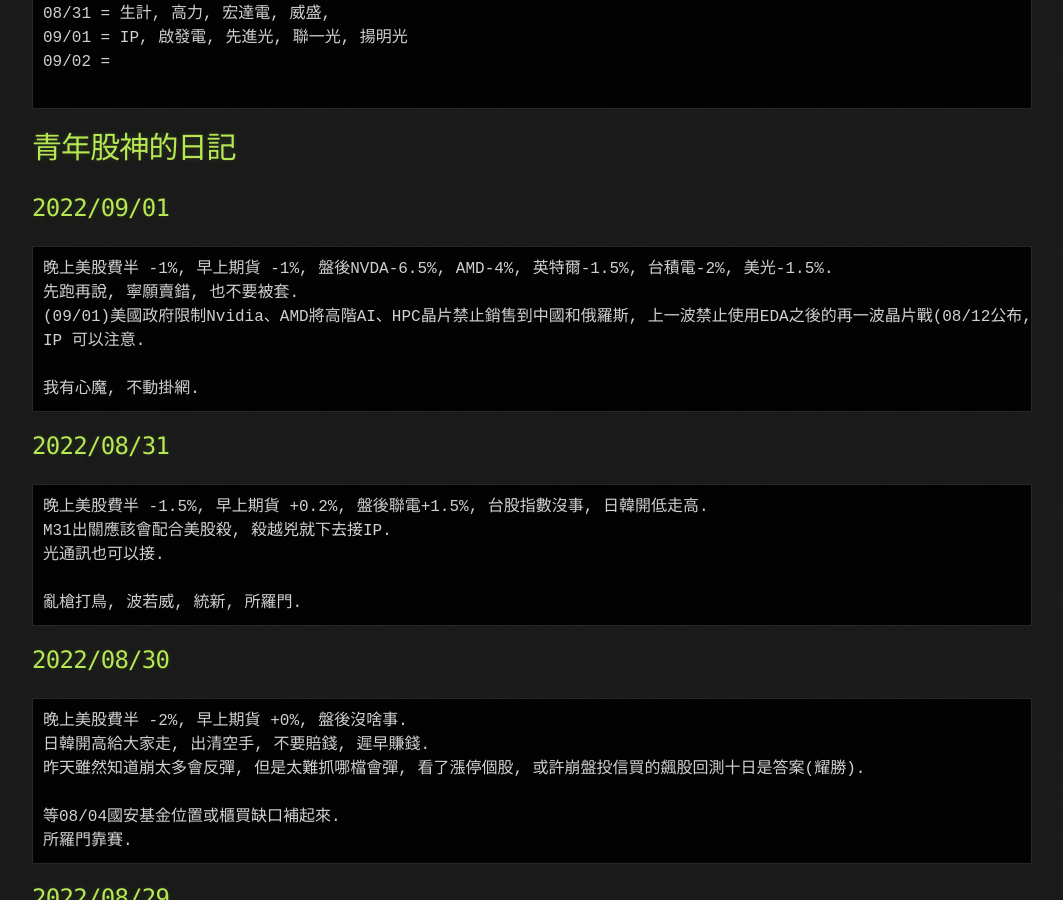
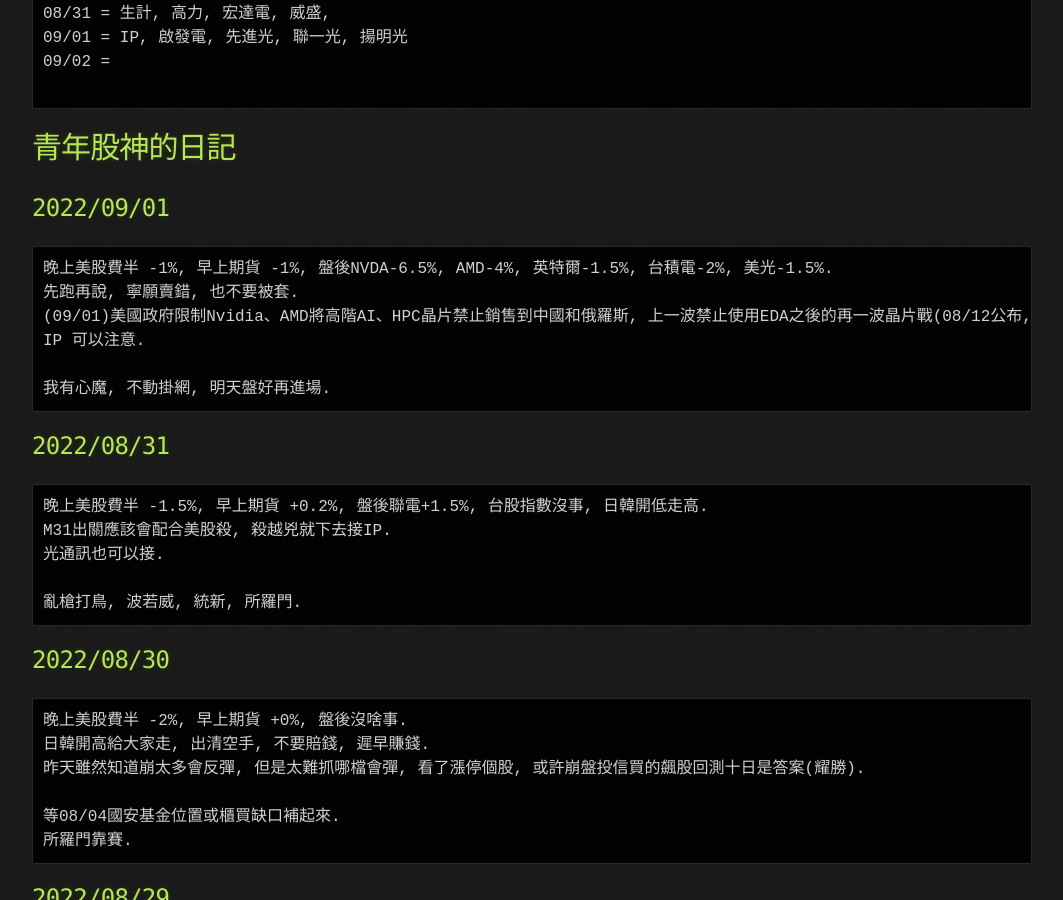
Before and after one commit to lepg5487/Stock_God, a Jekyll site: the page built from index.md, in a window 1280 px wide and 900 px high, scrolled down 946 px. Shown: the whole window, without its empty margins (108-1171 px from the left). Built offline with Jekyll 4.4.1, drawn with Linux system fonts in a browser that asks for light colours; our own code applies the rules of GitHub Pages for plain Markdown files.

Commit message:
Update index.md

````diff
--- a/index.md
+++ b/index.md
@@ -46,7 +46,7 @@
 (09/01)美國政府限制Nvidia、AMD將高階AI、HPC晶片禁止銷售到中國和俄羅斯, 上一波禁止使用EDA之後的再一波晶片戰(08/12公布, 08/15漲IP)。
 IP 可以注意.
 
-我有心魔, 不動掛網.
+我有心魔, 不動掛網, 明天盤好再進場.
 ```
 
 ## 2022/08/31
````
